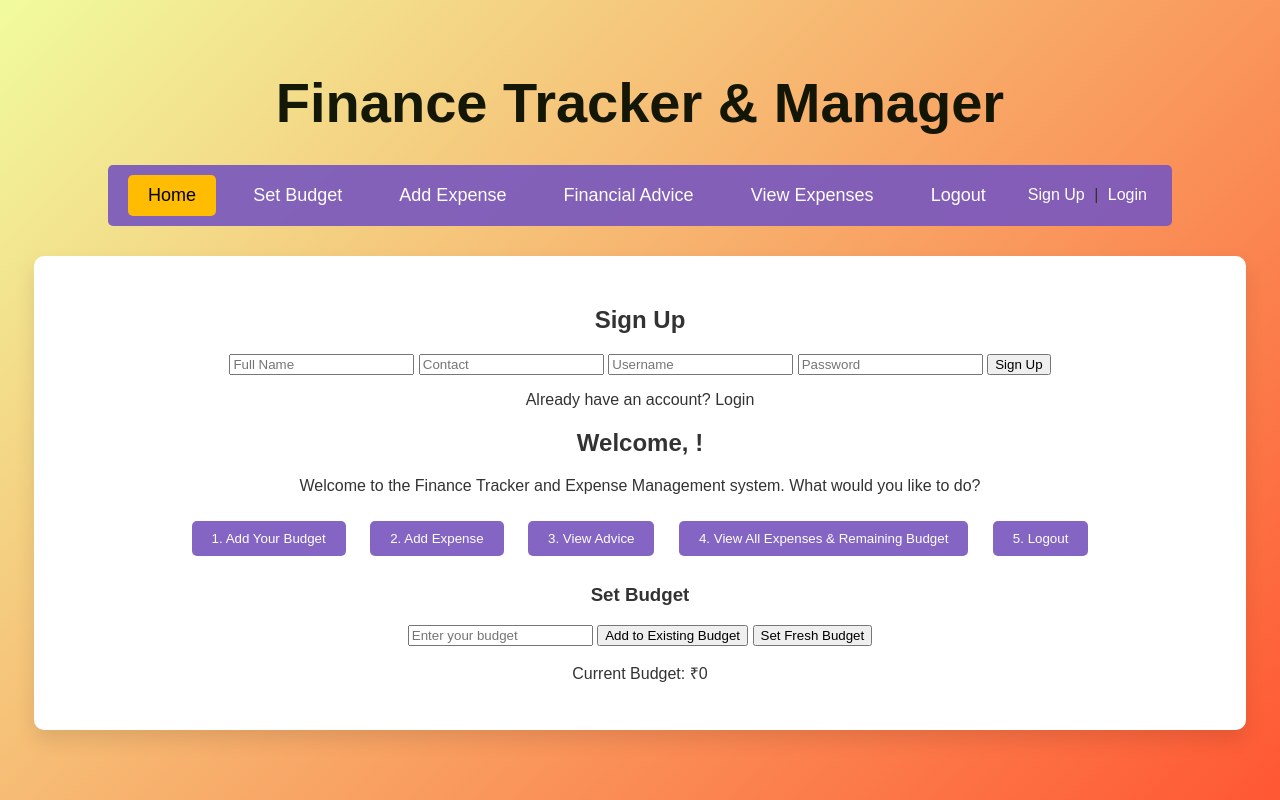
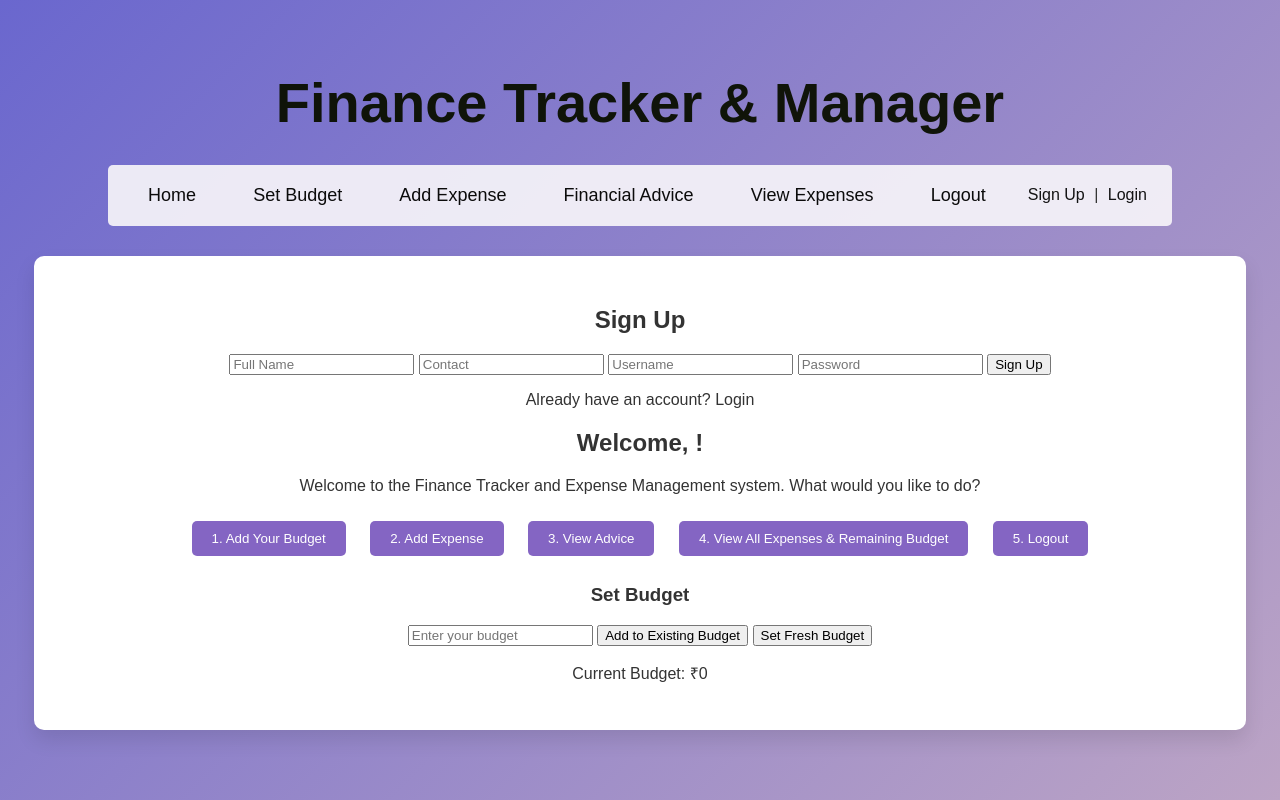
Before and after one commit to Yashgupta2023/newfinancetracker, a plain HTML site: page index.html in a window 1280 px wide. Drawn offline with Linux system fonts and the light colour scheme.

Commit message:
Update new style.css

```diff
--- a/style.css
+++ b/style.css
@@ -1,6 +1,6 @@
 body {
     font-family: 'Poppins', sans-serif;
-    background: linear-gradient(135deg, #dff72773, #ff5733);
+    background: linear-gradient(135deg, #6a67ce, #bca4c5);
     margin: 0;
     padding: 0;
     display: flex;
@@ -25,7 +25,7 @@ body {
     display: flex;
     justify-content: space-between;
     align-items: center;
-    background-color: #7a58beeb;
+    background-color: #f7f5f9eb;
     padding: 10px 20px;
     border-radius: 5px;
     margin-bottom: 20px;
@@ -35,7 +35,7 @@ body {
 }
 
 .navbar a {
-    color: white;
+    color: rgb(11, 11, 11);
     text-decoration: none;
     font-size: 18px;
     padding: 10px 20px;
@@ -44,17 +44,14 @@ body {
 }
 
 .navbar a:hover {
-    background-color: #ffbc00;
+    background-color: #d49be7;
     color: black;
 }
 
-.navbar .active {
-    background-color: #ffbc00;
-    color: black;
-}
+
 
 .auth-links a {
-    color: white;
+    color: rgba(4, 4, 4, 0.938);
     text-decoration: none;
     font-size: 16px;
     padding: 5px;
@@ -62,7 +59,7 @@ body {
 }
 
 .auth-links a:hover {
-    color: #ffbc00;
+    color: #e90ccf;
 }
 
 .container {
@@ -105,5 +102,5 @@ h1:hover {
 }
 
 .option-btn:hover {
-    background-color: #ffbc00;
+    background-color: #e2c2f0;
 }
```
